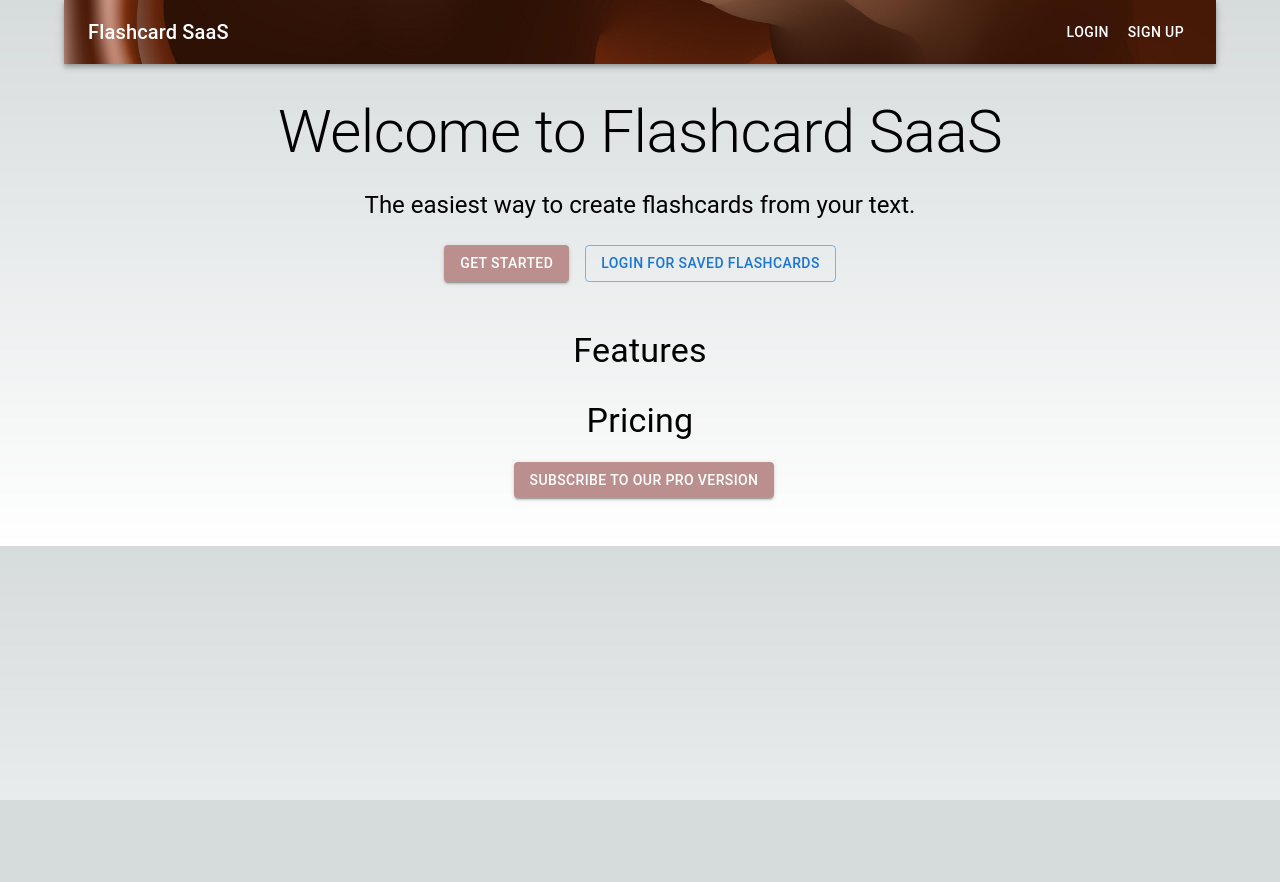
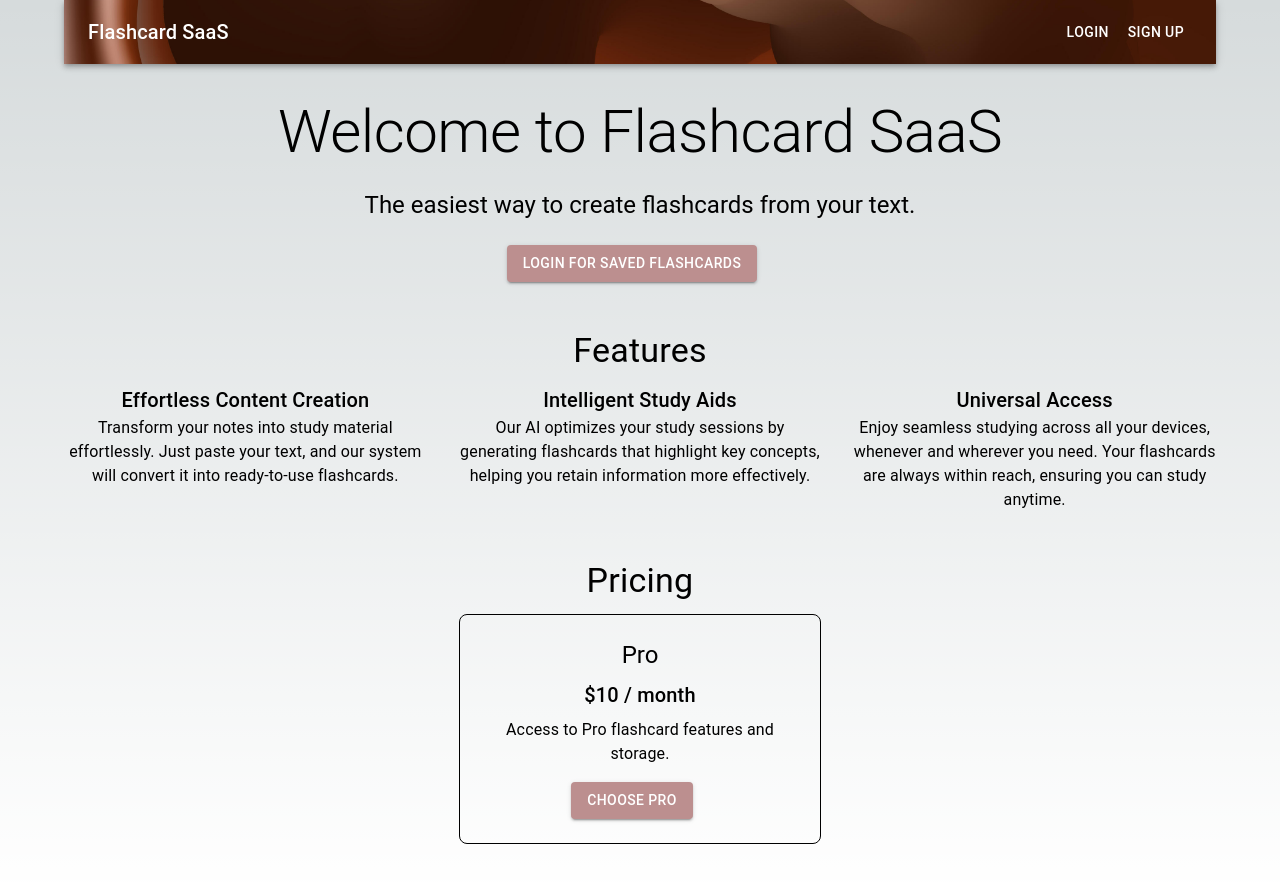
Before and after one commit to Stroller15/AI-Flashcard, a Next.js app: page / in a window 1280 px wide. Shown: the top 882 px of the page. Before the commit the page ends 800 px from the top, so only its background shows below. Built offline with nearby package versions, Linux system fonts and the light colour scheme; no server answers.

Commit message:
Added styling and ready to deploy

```diff
--- a/app/flashcard/page.js
+++ b/app/flashcard/page.js
@@ -4,21 +4,13 @@ import { useState, useEffect } from "react";
 import { useUser } from "@clerk/clerk-react";
 import { useSearchParams } from "next/navigation";
 import { collection, doc, getDocs } from "firebase/firestore";
-import {
-  Container,
-  Typography,
-  Grid,
-  Card,
-  CardActionArea,
-  CardContent,
-  Box,
-} from "@mui/material";
+import { Container, Button } from "@mui/material";
 import { db } from "../../firebase";
 import CardList from "../FlippableCard";
 import CustomAppBar from "../CustomAppBar";
 
 export default function Flashcard() {
-  const { user } = useUser();
+  const { isLoaded, isSignedIn, user } = useUser();
   const [flashcards, setFlashcards] = useState([]);
   const [flipped, setFlipped] = useState({});
 
@@ -40,15 +32,13 @@ export default function Flashcard() {
     getFlashcard();
   }, [search, user]);
 
-  const handleCardClick = (id) => {
-    setFlipped((prev) => ({
-      ...prev,
-      [id]: !prev[id],
-    }));
-  };
+
+  if (!isLoaded || !isSignedIn) {
+    return <></>
+  }
 
   return (
-    <Container width="80%" fixed bgcolor="#f2f6fc">
+    <Container maxWidth="100%" fixed bgcolor="#f2f6fc">
       <CustomAppBar />
       <CardList cards={flashcards} />
     </Container>
--- a/app/flashcards/page.js
+++ b/app/flashcards/page.js
@@ -39,8 +39,12 @@ export default function Flashcard() {
     router.push(`/flashcard?id=${id}`);
   };
 
+  if (!isLoaded || !isSignedIn) {
+    return <></>
+  }
+
   return (
-    <Container maxWidth="md" fixed bgcolor="#f2f6fc">
+    <Container maxWidth="100%" fixed bgcolor="#f2f6fc">
       <CustomAppBar />
       <Grid container spacing={3} sx={{ mt: 4 }}>
         {flashcards.map((flashcard, index) => (
--- a/app/generate/page.js
+++ b/app/generate/page.js
@@ -8,9 +8,6 @@ import {
   Button,
   Typography,
   Box,
-  Grid,
-  Card,
-  CardContent,
   Dialog,
   DialogTitle,
   DialogContent,
@@ -25,7 +22,7 @@ import CardList from "../FlippableCard";
 import CustomAppBar from "../CustomAppBar";
 
 export default function Generate() {
-  const { user } = useUser();
+  const { isLoaded, isSignedIn, user } = useUser();
   const [text, setText] = useState("");
   const [flashcards, setFlashcards] = useState([]);
   const [setName, setSetName] = useState("");
@@ -100,6 +97,10 @@ export default function Generate() {
       alert("An error occurred while saving flashcards. Please try again.");
     }
   };
+
+  if (!isLoaded || !isSignedIn) {
+    return <></>
+  }
 
   return (
     <Container width="80%" fixed bgcolor="#f2f6fc">
--- a/app/page.js
+++ b/app/page.js
@@ -4,12 +4,10 @@ import {
   Container,
   Box,
   Typography,
-  AppBar,
-  Toolbar,
   Button,
   Grid,
 } from "@mui/material";
-import { SignedIn, SignedOut, UserButton } from "@clerk/nextjs";
+import { SignedIn, SignedOut } from "@clerk/nextjs";
 import getStripe from "@/utils/get-stripe";
 import CustomAppBar from "./CustomAppBar";
 
@@ -47,6 +45,7 @@ export default function Home() {
         <Typography variant="h5" component="h2" gutterBottom>
           The easiest way to create flashcards from your text.
         </Typography>
+        <SignedIn>
           <Button
             variant="contained"
             sx={{
@@ -62,9 +61,8 @@ export default function Home() {
           >
             Get Started
           </Button>
-        <SignedIn>
           <Button
-            variant="outlined"
+            variant="contained"
             sx={{
               mt: 2,
               mr: 2,
@@ -81,21 +79,37 @@ export default function Home() {
         </SignedIn>
         <SignedOut>
           <Button
-            variant="outlined"
-            color="primary"
-            sx={{ mt: 2 }}
+            variant="contained"
+            sx={{
+              mt: 2,
+              mr: 2,
+              backgroundColor: "#BC8F8F",
+              color: "#FFFFFF",
+              "&:hover": {
+                backgroundColor: "#A77D7D",
+              },
+            }}
             href="/sign-in"
           >
             Login for Saved Flashcards
           </Button>
-        </SignedOut>
-
           <Box sx={{ my: 6 }}>
           <Typography variant="h4" component="h2" gutterBottom>
             Features
           </Typography>
-          <Grid container spacing={4}>
-            {/* Feature items */}
+          <Grid container spacing={4} justifyContent="center">
+            <Grid item xs={12} md={4}>
+              <Typography variant="h6">Effortless Content Creation</Typography>
+              <Typography>{' '} Transform your notes into study material effortlessly. Just paste your text, and our system will convert it into ready-to-use flashcards.</Typography>
+            </Grid>
+            <Grid item xs={12} md={4}>
+              <Typography variant="h6">Intelligent Study Aids</Typography>
+              <Typography>{' '} Our AI optimizes your study sessions by generating flashcards that highlight key concepts, helping you retain information more effectively.</Typography>
+            </Grid>
+            <Grid item xs={12} md={4}>
+              <Typography variant="h6">Universal Access</Typography>
+              <Typography>{' '} Enjoy seamless studying across all your devices, whenever and wherever you need. Your flashcards are always within reach, ensuring you can study anytime.</Typography>
+            </Grid>
           </Grid>
         </Box>
           <Box sx={{ my: 6, textAlign: "center" }}>
@@ -103,12 +117,14 @@ export default function Home() {
               Pricing
             </Typography>
             <Grid container spacing={4} justifyContent="center">
-            <Button
-              variant="contained"
-              color="primary"
-              sx={{
-                mt: 5,
-                ml: 5,
+              <Grid item xs={12} md={4}>
+                <Box sx={{p:3, border: '1px solid', borderColor: 'greay.300', borderRadius:2,}}>
+                  <Typography variant="h5" gutterBottom>Pro</Typography>
+                  <Typography variant="h6" gutterBottom>$10 / month</Typography>
+                  <Typography>{' '} Access to Pro flashcard features and storage.</Typography>
+                  <Button variant="contained" sx={{
+                    mt: 2,
+                    mr: 2,
                     backgroundColor: "#BC8F8F",
                     color: "#FFFFFF",
                     "&:hover": {
@@ -117,10 +133,13 @@ export default function Home() {
                     }}
                     onClick={handleSubmit}
                   >
-              Subscribe to our Pro version
+                    Choose Pro
                   </Button>
+                </Box>
+              </Grid>
             </Grid>
           </Box>
+        </SignedOut>
       </Box>
     </Container>
   );
--- a/app/sign-in/[[...sign-in]]/page.js
+++ b/app/sign-in/[[...sign-in]]/page.js
@@ -19,7 +19,15 @@ export default function SignInPage() {
   };
   return (
     <Container>
-      <AppBar position="static" sx={{ backgroundColor: "#3f51b5" }}>
+      <AppBar
+        position="static"
+        sx={{
+          backgroundImage: `url('/images/brown_image.jpg')`, // Replace with the path relative to the public directory
+          backgroundSize: "cover",
+          backgroundPosition: "center",
+          backgroundRepeat: "no-repeat",
+        }}
+      >
         <Toolbar>
           <Typography
             variant="h6"
--- a/app/sign-up/[[...sign-up]]/page.js
+++ b/app/sign-up/[[...sign-up]]/page.js
@@ -20,7 +20,15 @@ export default function SignUpPage() {
 
   return (
     <Container>
-      <AppBar position="static" sx={{ backgroundColor: "#3f51b5" }}>
+      <AppBar
+        position="static"
+        sx={{
+          backgroundImage: `url('/images/brown_image.jpg')`, // Replace with the path relative to the public directory
+          backgroundSize: "cover",
+          backgroundPosition: "center",
+          backgroundRepeat: "no-repeat",
+        }}
+      >
         <Toolbar>
           <Typography
             variant="h6"
```
Lines whose indentation alone changed are shown as unchanged.
